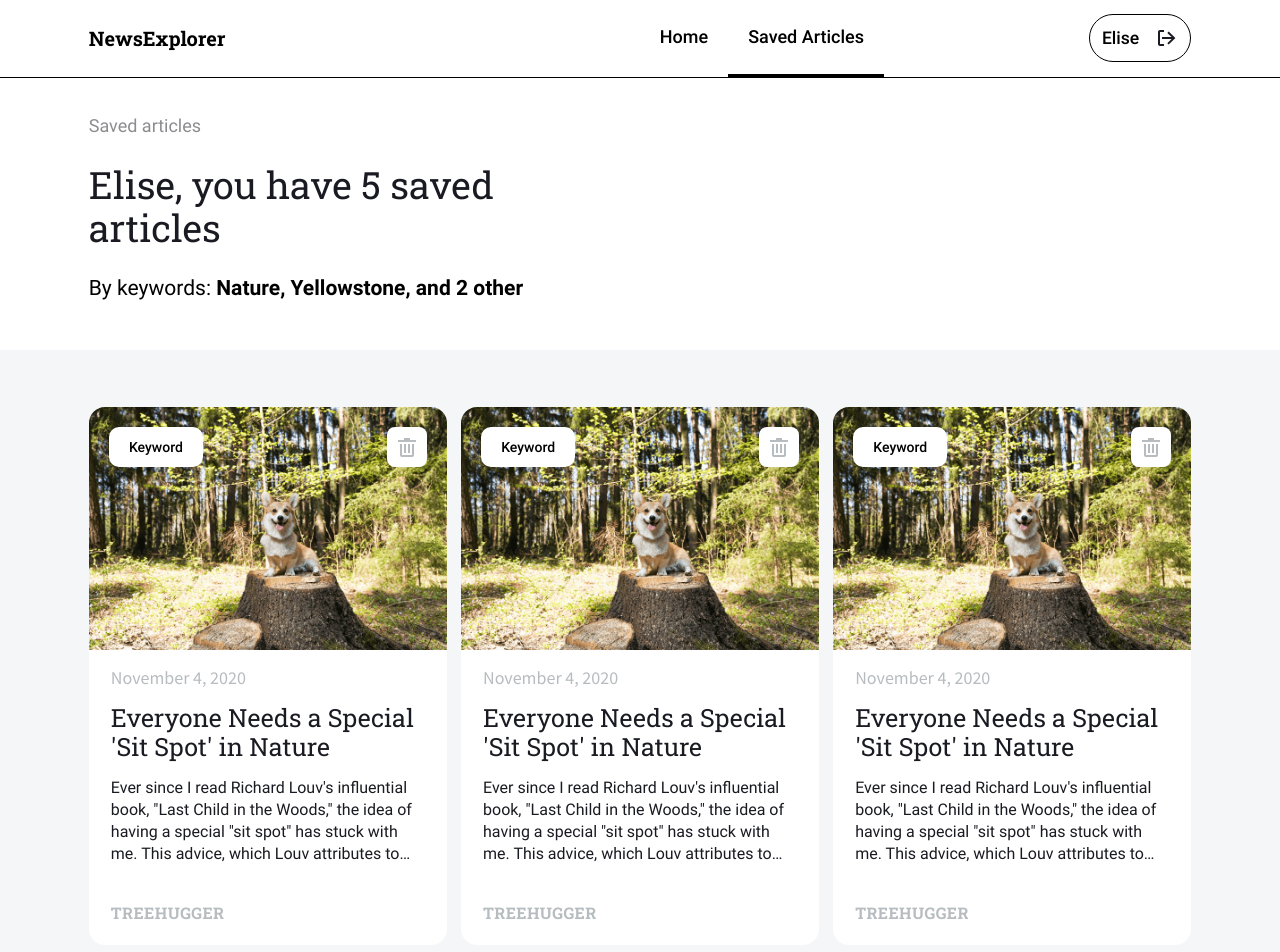
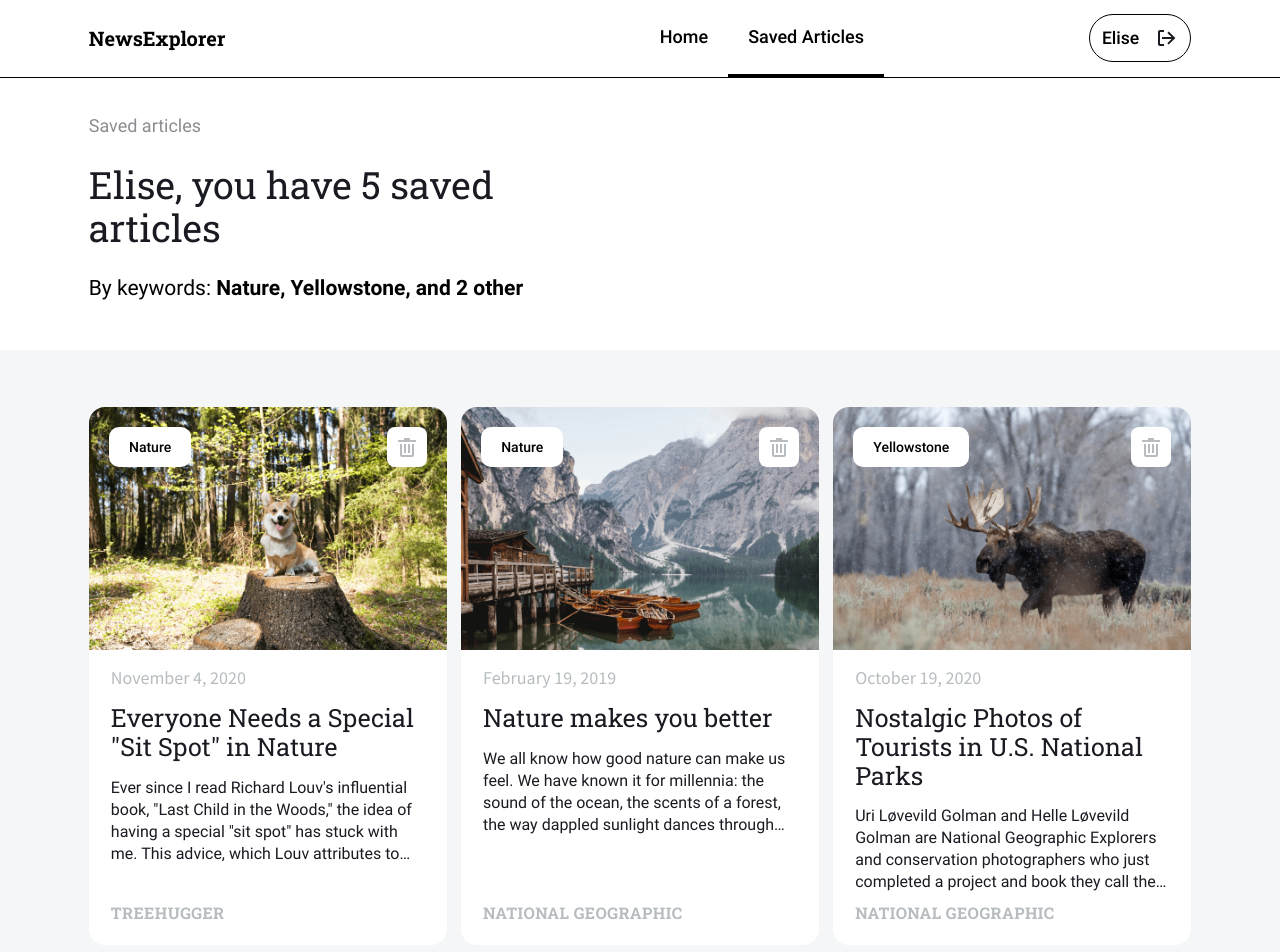
Before and after one commit to Yotam7298/news-explorer-frontend, a React (Create React App) app: page /saved-news in a window 1280 px wide. Shown: the top 952 px of the page. Built offline with nearby package versions, Linux system fonts and the light colour scheme; the HTML template or start-up script is replaced by a standard one.

Commit message:
added temporary articles data and reworked NewsCardList with map method

```diff
--- a/src/components/App/App.js
+++ b/src/components/App/App.js
@@ -10,7 +10,7 @@ import Footer from '../Footer/Footer';
 import NewsCard from '../NewsCard/NewsCard';
 import NewsCardList from '../NewsCardList/NewscardList';
 import PopupWithForm from '../PopupWithForm/PopupWithForm';
-import { Switch, Route } from 'react-router-dom';
+import { Switch, Route, Redirect } from 'react-router-dom';
 
 function App() {
   const [isPopupOpen, setIsPopupOpen] = React.useState(false);
@@ -38,6 +38,7 @@ function App() {
           <Main element={NewsCard} elementList={NewsCardList} isSaved={true} />
         </Route>
         <Route path='/'>
+          <Redirect to='/' />
           <Header searchForm={SearchForm}>
             <Navbar setIsOpen={setIsPopupOpen} />
           </Header>
--- a/src/components/NewsCard/NewsCard.css
+++ b/src/components/NewsCard/NewsCard.css
@@ -6,7 +6,10 @@
   display: flex;
   flex-direction: column;
   font-family: Roboto, sans-serif;
+  text-decoration: none;
+  color: black;
   overflow: hidden;
+  cursor: pointer;
 }
 
 .news-card__keyword {
@@ -72,7 +75,7 @@
   font-family: Source-sans-pro;
   font-size: 18px;
   line-height: 24px;
-    color: #B6BCBF;
+  color: #b6bcbf;
 }
 
 .news-card__title {
@@ -81,7 +84,7 @@
   font-weight: 400;
   font-size: clamp(22px, calc(22px + 4 * ((100vw - 768px) / 672)), 26px);
   line-height: clamp(24px, calc(24px + 6 * ((100vw- 768px) / 672)), 30px);
-    color: #1A1B22;
+  color: #1a1b22;
 }
 
 .news-card__paragraph {
@@ -96,7 +99,7 @@
   -webkit-box-orient: vertical;
   overflow: hidden;
   text-overflow: ellipsis;
-    color: #1A1B22;
+  color: #1a1b22;
 }
 
 .news-card__source {
@@ -105,6 +108,7 @@
   font-weight: 700;
   font-size: 16px;
   line-height: 20px;
-    letter-spacing: .4px;
-    color: #B6BCBF;
+  letter-spacing: 0.4px;
+  text-transform: uppercase;
+  color: #b6bcbf;
 }
--- a/src/components/NewsCard/NewsCard.js
+++ b/src/components/NewsCard/NewsCard.js
@@ -1,20 +1,26 @@
 import React from 'react';
+import { Link, useHistory } from 'react-router-dom';
 import bookmark from '../../images/bookmark.svg';
 import bookmarkHover from '../../images/bookmark_hover.svg';
 import remove from '../../images/remove.svg';
 import removeHover from '../../images/remove_hover.svg';
-import cardImage from '../../images/example-image1.png';
 
 export default function NewsCard(props) {
   const [isHover, setIsHover] = React.useState(false);
   const [isMessageShow, setIsMessageShow] = React.useState(false);
+  const history = useHistory();
+
+  function articleClick(link) {
+    console.log(link);
+    history.push('http://google.com/');
+  }
 
   function functionHovered() {
-        setIsHover(true)
+    setIsHover(true);
   }
 
   function functionEndHover() {
-        setIsHover(false)
+    setIsHover(false);
   }
 
   function flipMessageShow() {
@@ -22,9 +28,13 @@ export default function NewsCard(props) {
   }
 
   return (
-        <div className='news-card'>
-            <div className='news-card__keyword'>Keyword</div>
-                {props.isSaved ?
+    <Link
+      to={{ pathname: 'https://google.com/' }}
+      target='_blank'
+      className='news-card'
+    >
+      <div className='news-card__keyword'>{props.article.keyword}</div>
+      {props.isSaved ? (
         <div className='news-card__function'>
           <img
             src={isHover ? removeHover : remove}
@@ -34,11 +44,15 @@ export default function NewsCard(props) {
             onClick={flipMessageShow}
             className='news-card__function-icon'
           />
-                        <div className={`news-card__function-message ${isMessageShow ? 'news-card__function-message_show' : ''}`}>
+          <div
+            className={`news-card__function-message ${
+              isMessageShow ? 'news-card__function-message_show' : ''
+            }`}
+          >
             Remove from saved
           </div>
         </div>
-                    :
+      ) : (
         <div className='news-card__function'>
           <img
             src={isHover ? bookmarkHover : bookmark}
@@ -48,18 +62,26 @@ export default function NewsCard(props) {
             onClick={flipMessageShow}
             className='news-card__function-icon'
           />
-                        <div className={`news-card__function-message ${isMessageShow ? 'news-card__function-message_show' : ''}`}>
+          <div
+            className={`news-card__function-message ${
+              isMessageShow ? 'news-card__function-message_show' : ''
+            }`}
+          >
             Sign in to save article
           </div>
         </div>
+      )}
+      <img
+        src={props.article.image}
+        alt='illustrator image for news article'
+        className='news-card__image'
+      />
+      <div className='news-card__text'>
+        <p className='news-card__date'>{props.article.date}</p>
+        <h5 className='news-card__title'>{props.article.title}</h5>
+        <p className='news-card__paragraph'>{props.article.text}</p>
+        <p className='news-card__source'>{props.article.source}</p>
+      </div>
+    </Link>
+  );
 }
-            <img src={cardImage} alt='illustrator image for news article' className='news-card__image' />
-            <div className='news-card__text'>
-                <p className='news-card__date'>November 4, 2020</p>
-                <h5 className='news-card__title'>Everyone Needs a Special 'Sit Spot' in Nature</h5>
-                <p className='news-card__paragraph'>Ever since I read Richard Louv's influential book, "Last Child in the Woods," the idea of having a special "sit spot" has stuck with me. This advice, which Louv attributes to nature educator Jon Young, is for both adults and children to find find find find find</p>
-                <p className='news-card__source'>TREEHUGGER</p>
-            </div>
-        </div>
-    )
-}
--- a/src/components/NewsCardList/NewscardList.js
+++ b/src/components/NewsCardList/NewscardList.js
@@ -1,13 +1,19 @@
-import React from "react";
+import React from 'react';
+import articles from '../../temp/articleData';
 
 export default function NewsCardList(props) {
-    return (
-        <div className="cards-list">
-            <props.cardTemplate isSaved={props.isSaved} />
-            <props.cardTemplate isSaved={props.isSaved} />
-            <props.cardTemplate isSaved={props.isSaved} />
-            <props.cardTemplate isSaved={props.isSaved} />
-            <props.cardTemplate isSaved={props.isSaved} />
-        </div>
-    )
+  return (
+    <div className='cards-list'>
+      {articles &&
+        articles.map((article) => {
+          return (
+            <props.cardTemplate
+              key={article._id}
+              article={article}
+              isSaved={props.isSaved}
+            />
+          );
+        })}
+    </div>
+  );
 }
--- /dev/null
+++ b/src/temp/articleData.js
@@ -0,0 +1,55 @@
+import image1 from '../images/example-image1.png';
+import image2 from '../images/example-image2.png';
+import image3 from '../images/example-image3.png';
+import image4 from '../images/example-image4.png';
+import image5 from '../images/example-image5.png';
+
+const articles = [
+  {
+    _id: 1,
+    keyword: 'Nature',
+    image: image1,
+    date: 'November 4, 2020',
+    title: 'Everyone Needs a Special "Sit Spot" in Nature',
+    text: `Ever since I read Richard Louv's influential book, "Last Child in the Woods," the idea of having a special "sit spot" has stuck with me. This advice, which Louv attributes to nature educator Jon Young, is for both adults and children to find...`,
+    source: 'TREEHUGGER',
+  },
+  {
+    _id: 2,
+    keyword: 'Nature',
+    image: image2,
+    date: 'February 19, 2019',
+    title: 'Nature makes you better',
+    text: `We all know how good nature can make us feel. We have known it for millennia: the sound of the ocean, the scents of a forest, the way dappled sunlight dances through leaves.`,
+    source: 'NATIONAL GEOGRAPHIC',
+  },
+  {
+    _id: 3,
+    keyword: 'Yellowstone',
+    image: image3,
+    date: 'October 19, 2020',
+    title: 'Nostalgic Photos of Tourists in U.S. National Parks',
+    text: `Uri Løvevild Golman and Helle Løvevild Golman are National Geographic Explorers and conservation photographers who just completed a project and book they call their love letter to...`,
+    source: 'NATIONAL GEOGRAPHIC',
+  },
+  {
+    _id: 4,
+    keyword: 'Parks',
+    image: image4,
+    date: 'November 4, 2020',
+    title: 'Grand Teton Renews Historic Crest Trail',
+    text: `“The linking together of the Cascade and Death Canyon trails, at their heads, took place on October 1, 1933, and marked the first step in the realization of a plan whereby the hiker will be...`,
+    source: 'NATIONAL PARKS TRAVELER',
+  },
+  {
+    _id: 5,
+    keyword: 'Photography',
+    image: image5,
+    date: 'March 16, 2020',
+    title: `Scientists Don't Know Why Polaris Is So Weird `,
+    text: `Humans have long relied on the starry sky to push into new frontiers, sail to the very edge of the world and find their way back home again. Even animals look to the stars to guide them.`,
+    source: 'TREEHUGGER',
+  },
+];
+
+export default articles;
--- a/src/temp/cardData.js
+++ /dev/null
@@ -1 +0,0 @@
-const cards = [];
```
Lines whose indentation alone changed are shown as unchanged.
